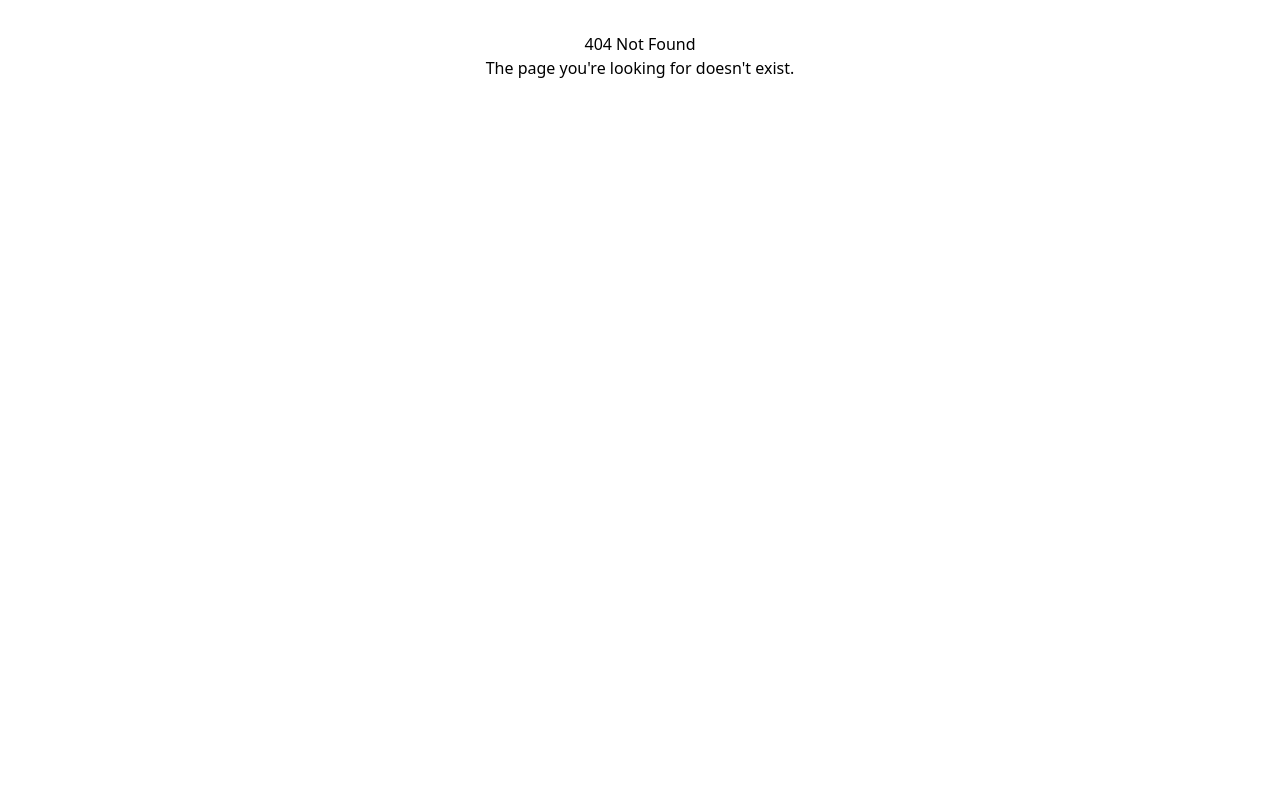
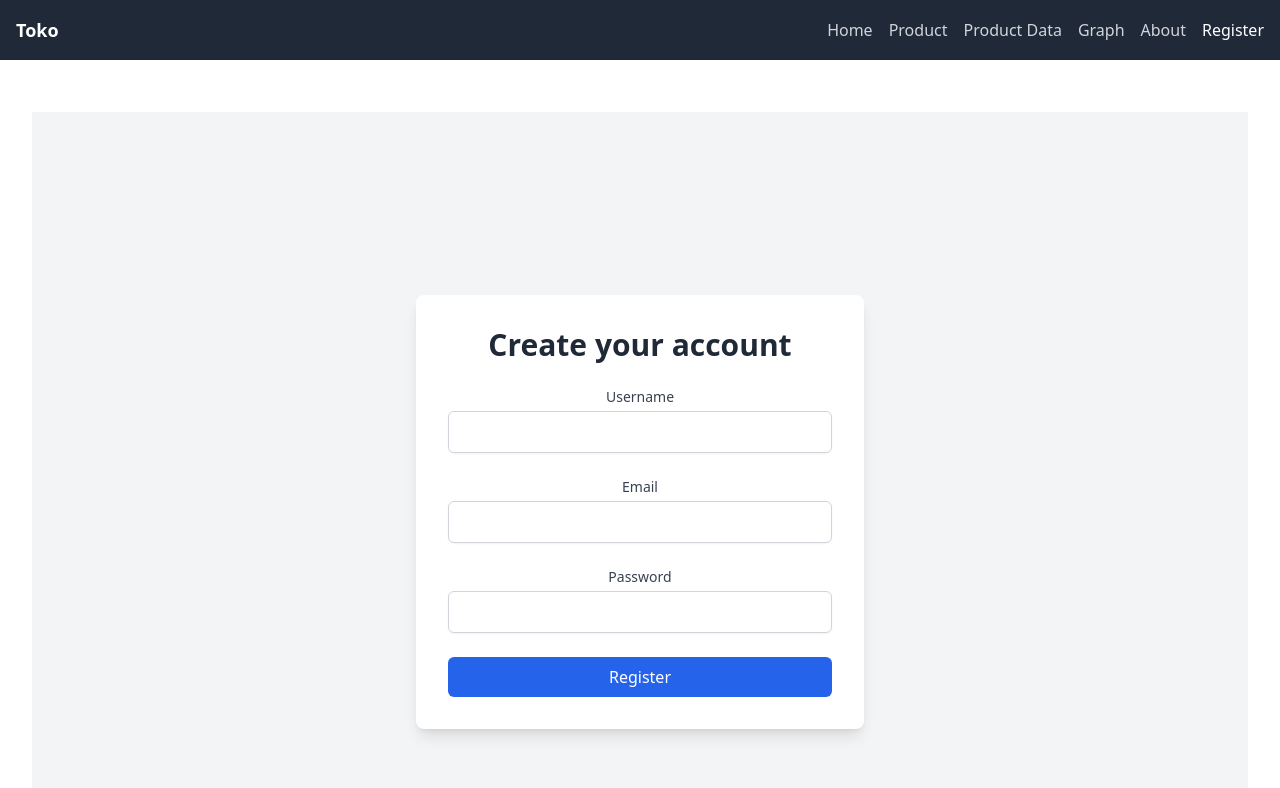
Before and after one commit to ruhyadi/multimatics, a React (Vite) app in the folder day05_react/: page /register in a window 1280 px wide. Before the commit this address had no page. Shown: the top 788 px of the page. Built offline with nearby package versions, Linux system fonts and the light colour scheme.

Commit message:
feat: add registration page and integrate react-hook-form for form handling

```diff
--- a/day05_react/package.json
+++ b/day05_react/package.json
@@ -13,6 +13,7 @@
     "axios": "^1.7.8",
     "react": "^18.3.1",
     "react-dom": "^18.3.1",
+    "react-hook-form": "^7.53.2",
     "react-router-dom": "^7.0.1"
   },
   "devDependencies": {
--- a/day05_react/src/App.tsx
+++ b/day05_react/src/App.tsx
@@ -13,6 +13,7 @@ function App() {
           { name: "Product Data", url: "/product-data" },
           { name: "Graph", url: "/graph" },
           { name: "About", url: "/about" },
+          { name: "Register", url: "/register" },
         ]}
       />
       <div className="mt-20">
--- /dev/null
+++ b/day05_react/src/components/ProductDetail.tsx
@@ -0,0 +1,26 @@
+import React from "react";
+import { ProductCardProps } from "./ProductCard";
+
+const ProductDetail: React.FC<ProductCardProps> = ({
+  name,
+  description,
+  price,
+  imageUri,
+}) => {
+  return (
+    <div className="container mx-auto">
+      <div className="grid grid-cols-2 gap-4">
+        <div>
+          <image src={imageUri} alt={name} className="w-full" />
+        </div>
+        <div>
+          <h1>{name}</h1>
+          <p>{description}</p>
+          <p>{price}</p>
+        </div>
+      </div>
+    </div>
+  );
+};
+
+export default ProductDetail;
--- a/day05_react/src/main.tsx
+++ b/day05_react/src/main.tsx
@@ -10,6 +10,7 @@ import Product from "./pages/Product.tsx";
 import ProductData from "./pages/ProductData.tsx";
 import Graphs from "./pages/Graph.tsx";
 import Details from "./pages/Details.tsx";
+import Register from "./pages/Register.tsx";
 
 const router = createBrowserRouter([
   {
@@ -38,9 +39,12 @@ const router = createBrowserRouter([
         element: <About />,
       },
       {
-        // path: "/product/:id",
         path: "/product/:id",
         element: <Details />,
+      },
+      {
+        path: "/register",
+        element: <Register />,
       },
     ],
   },
--- /dev/null
+++ b/day05_react/src/pages/Register.tsx
@@ -0,0 +1,100 @@
+import React from "react";
+import { useForm } from "react-hook-form";
+
+type RegisterForm = {
+  username: string;
+  email: string;
+  password: string;
+  confirmPassword: string;
+};
+
+const Register: React.FC = () => {
+  const {
+    register,
+    handleSubmit,
+    watch,
+    reset,
+    formState: { errors },
+  } = useForm<RegisterForm>();
+  //   const password = watch("password");
+
+  const onSubmit = (data: RegisterForm) => {
+    console.log(data);
+    reset();
+  };
+
+  return (
+    <div className="flex items-center justify-center min-h-screen bg-gray-100">
+      <div className="bg-white p-8 rounded-lg shadow-lg w-full max-w-md">
+        <h2 className="text-3xl font-semibold mb-6 text-center text-gray-800">
+          Create your account
+        </h2>
+        <form onSubmit={handleSubmit(onSubmit)} className="space-y-6">
+          <div>
+            <label
+              htmlFor="username"
+              className="block text-sm font-medium text-gray-700"
+            >
+              Username
+            </label>
+            <input
+              id="username"
+              {...register("username", { required: "Username is required" })}
+              className="mt-1 block w-full px-3 py-2 border border-gray-300 rounded-md shadow-sm focus:outline-none focus:ring-2 focus:ring-blue-500 focus:border-blue-500"
+            />
+            {errors.username && (
+              <p className="text-red-500 text-sm mt-1">
+                {errors.username.message}
+              </p>
+            )}
+          </div>
+          <div>
+            <label
+              htmlFor="email"
+              className="block text-sm font-medium text-gray-700"
+            >
+              Email
+            </label>
+            <input
+              id="email"
+              type="email"
+              {...register("email", { required: "Email is required" })}
+              className="mt-1 block w-full px-3 py-2 border border-gray-300 rounded-md shadow-sm focus:outline-none focus:ring-2 focus:ring-blue-500 focus:border-blue-500"
+            />
+            {errors.email && (
+              <p className="text-red-500 text-sm mt-1">
+                {errors.email.message}
+              </p>
+            )}
+          </div>
+          <div>
+            <label
+              htmlFor="password"
+              className="block text-sm font-medium text-gray-700"
+            >
+              Password
+            </label>
+            <input
+              id="password"
+              type="password"
+              {...register("password", { required: "Password is required" })}
+              className="mt-1 block w-full px-3 py-2 border border-gray-300 rounded-md shadow-sm focus:outline-none focus:ring-2 focus:ring-blue-500 focus:border-blue-500"
+            />
+            {errors.password && (
+              <p className="text-red-500 text-sm mt-1">
+                {errors.password.message}
+              </p>
+            )}
+          </div>
+          <button
+            type="submit"
+            className="w-full bg-blue-600 text-white py-2 rounded-md hover:bg-blue-700 focus:outline-none focus:ring-2 focus:ring-offset-2 focus:ring-blue-500"
+          >
+            Register
+          </button>
+        </form>
+      </div>
+    </div>
+  );
+};
+export default Register;
```
Also changed, not shown: 1 other file (tests, documents, lock files or other folders).
